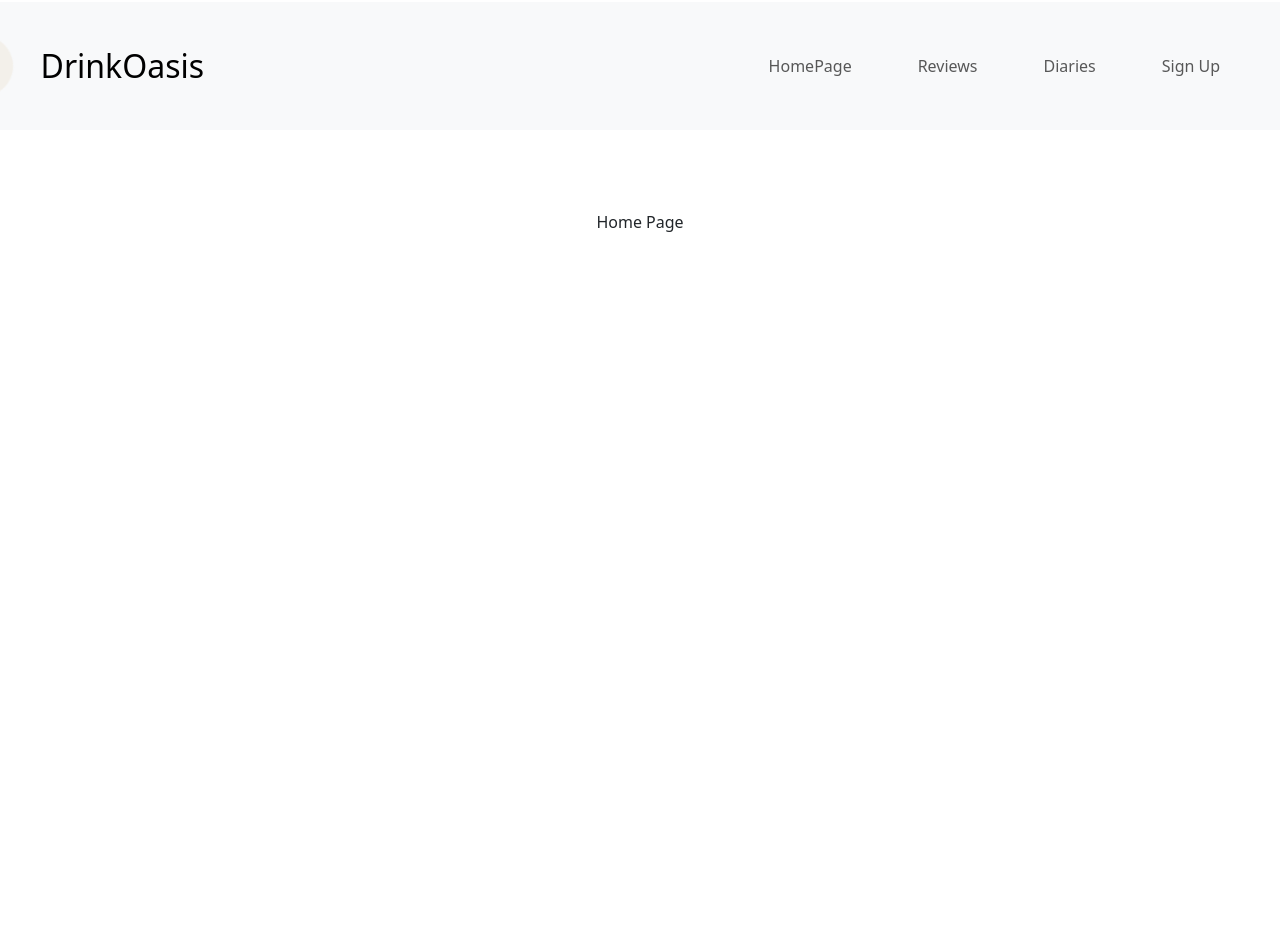
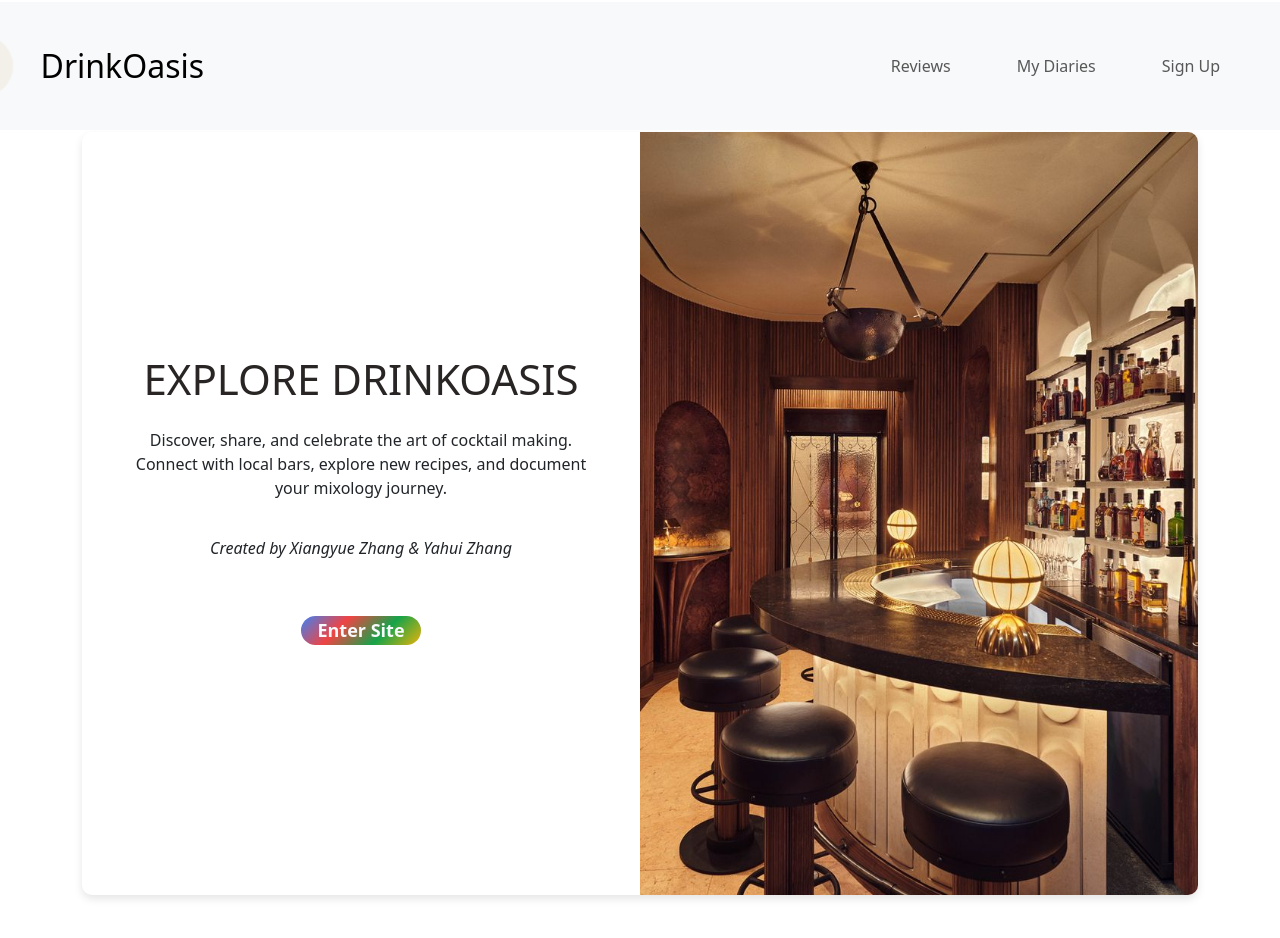
Before and after one commit to zexigong-ne/DrinkOasis, a React (Vite) app in the folder vite-project/: page / in a window 1280 px wide. Shown: the top 938 px of the page. Before the commit the page ends 800 px from the top, so only its background shows below. Built offline with nearby package versions, Linux system fonts and the light colour scheme.

Commit message:
added homepage

```diff
--- /dev/null
+++ b/vite-project/src/assets/css/Home.css
@@ -0,0 +1,80 @@
+.home-container {
+    display: flex;
+    align-items: center;
+    justify-content: center;
+    min-height: calc(100vh - 5rem);
+    padding-top: 2.5rem;
+    padding: 50px;
+    background-color: #fff;
+    margin-top: -8rem;
+  }
+
+  .home-content {
+    display: flex;
+    max-width: 1200px;
+    margin: auto;
+    box-shadow: 0 4px 8px rgba(0, 0, 0, 0.1);
+    border-radius: 10px;
+    overflow: hidden;
+  }
+
+  .home-text {
+    flex-basis: 50%;
+    padding: 40px;
+    display: flex;
+    flex-direction: column;
+    justify-content: center;
+  }
+
+  .home-image {
+    flex-basis: 50%;
+  }
+
+  .home-image img {
+    width: 100%;
+    height: auto; /* Maintain aspect ratio */
+    display: block; /* Remove extra space below image */
+  }
+
+  .description {
+    margin-top: 20px;
+  }
+
+  .authors {
+    margin-top: 20px;
+    font-style: italic;
+  }
+
+  .reviews-button {
+    margin-top: 40px;
+    margin-bottom: 30px;
+    color: #F8F9FA;
+    font-weight: bold;
+    font-size: large;
+    width: 120px;
+    border: none;
+    border-radius: 100px;
+    background-image: linear-gradient(135deg, #3b82f6, #ef4444, #16a34a, #eab308);
+    transition: 0.3s;
+}
+
+.reviews-button:hover {
+    transform: scale(110%);
+    color: #F8F9FA;
+}
+
+  @media (max-width: 768px) {
+    .home-content {
+      flex-direction: column;
+    }
+
+    .home-text,
+    .home-image {
+      flex-basis: 100%;
+    }
+
+    .home-image img {
+      width: 100%;
+      height: auto;
+    }
+  }
--- a/vite-project/src/components/Home.jsx
+++ b/vite-project/src/components/Home.jsx
@@ -1,5 +1,38 @@
-function Home() {
-    return <div>Home Page</div>;
-  }
+import React from 'react';
+import { useNavigate } from 'react-router-dom';
+import '../assets/css/Home.css';
+import cocktailImage from '../assets/img/Bar.jpeg';
 
-  export default Home;
+const Home = () => {
+  const navigate = useNavigate();
+
+  const goToReviews = () => {
+    navigate('/Reviews');
+  };
+  return (
+    <div className="home-container">
+      <div className="home-content">
+        <div className="home-text">
+          <h1>Explore DrinkOasis</h1>
+          <p className="description">
+            Discover, share, and celebrate the art of cocktail making. Connect with local bars,
+            explore new recipes, and document your mixology journey.
+          </p>
+          <div className="authors">
+            <p>Created by Xiangyue Zhang & Yahui Zhang</p>
+          </div>
+          <div className='button'>
+            <button onClick={goToReviews} className="reviews-button">
+              Enter Site
+            </button>
+          </div>
+        </div>
+        <div className="home-image">
+          <img src={cocktailImage} alt="Cocktail" />
+        </div>
+      </div>
+    </div>
+  );
+};
+
+export default Home;
--- a/vite-project/src/components/NavBar.jsx
+++ b/vite-project/src/components/NavBar.jsx
@@ -51,18 +51,13 @@
         <div className="justify-content-end" id="navbarSupportedContent">
           <ul className="navbar-nav me-auto mb-2 mb-lg-0">
             <li className="nav-item">
-              <Link to="/" className="nav-link">
-                HomePage
-              </Link>
-            </li>
-            <li className="nav-item">
               <Link to="/Reviews" className="nav-link">
                 Reviews
               </Link>
             </li>
             <li className="nav-item">
               <Link to="/Diary" className="nav-link">
-                Diaries
+                My Diaries
               </Link>
             </li>
             {!isAuthenticated && (
```
Also changed, not shown: vite-project/src/assets/img/Bar.jpeg (added).
